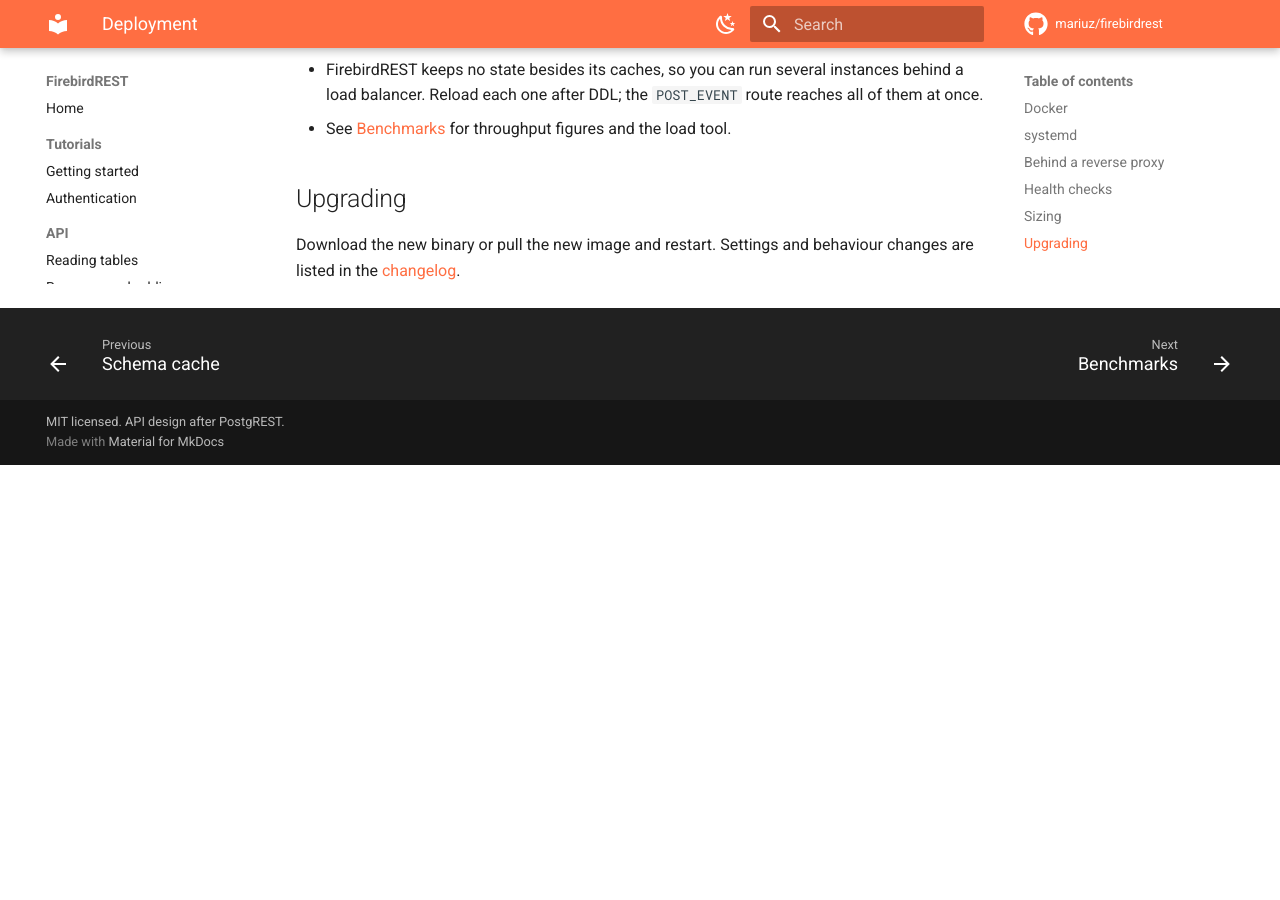
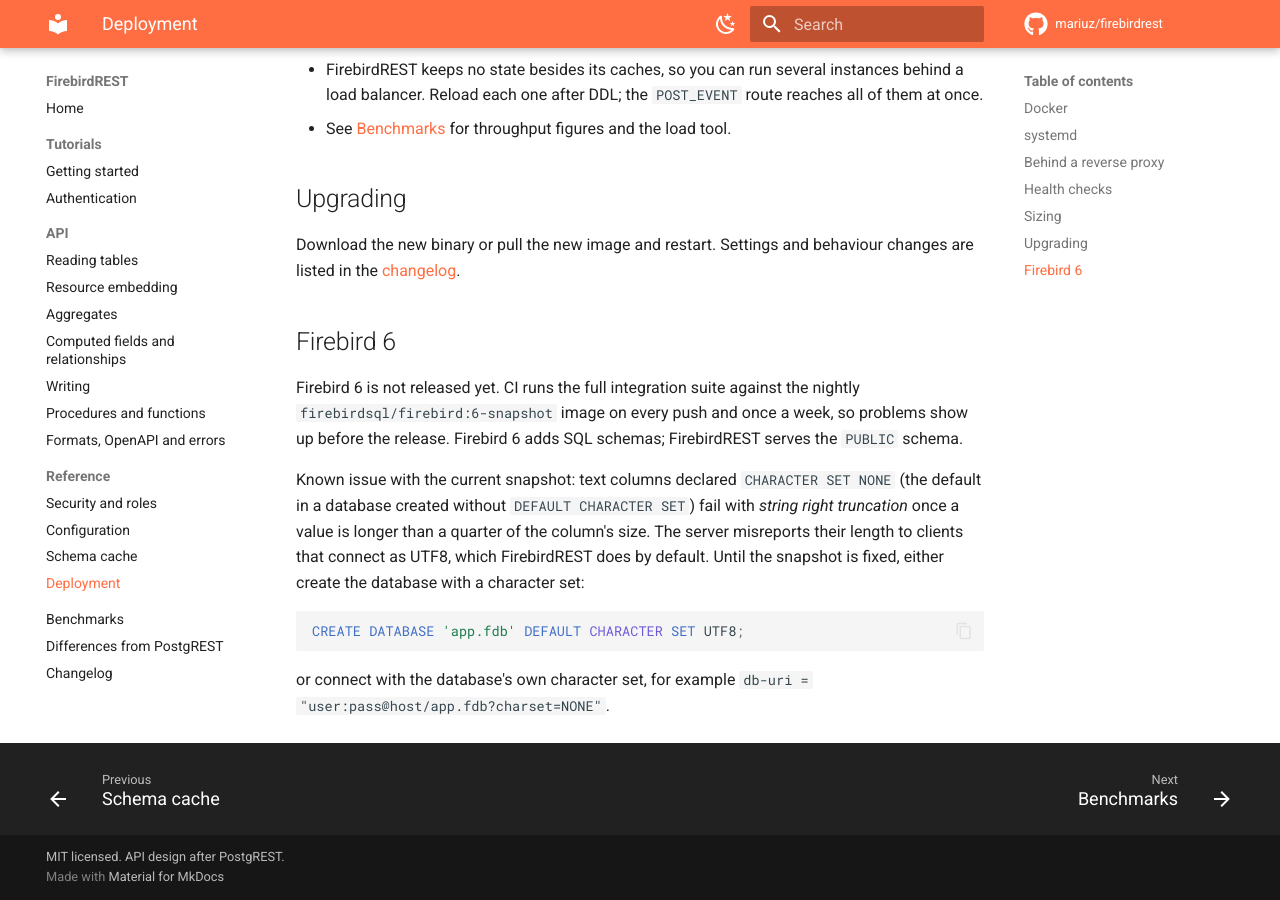
Before and after one commit to mariuz/firebirdrest, an MkDocs documentation site: the page built from docs/references/deployment.md, in a window 1280 px wide and 900 px high, scrolled down 1865 px. Built offline with MkDocs 1.6.1 and Material for MkDocs 9.7.7, drawn with Linux system fonts in a browser that asks for light colours; comment, search, counter and statistics services are not loaded; before the commit the page ends 2330 px from its top, so only the background shows below that.

Commit message:
Test against the Firebird 6 snapshot
CI now runs the integration suite against firebirdsql/firebird:6-snapshot
on every push and weekly. The job is allowed to fail until Firebird 6 is
released, so a broken nightly cannot block pull requests or releases.

Fixes found by running on Firebird 6:
- schema loading checks rows.Err(); a fetch error used to leave the schema
  silently incomplete (on Firebird 6 it dropped every foreign key)
- RDB$CONSTRAINT_TYPE is cast to VARCHAR, which Firebird 6 returns intact
- PSQL exception hints drop Firebird 6's "PUBLIC". schema prefix

The snapshot misreports the length of CHARACTER SET NONE columns to UTF8
clients, so its test database is created with DEFAULT CHARACTER SET UTF8.
The deployment docs describe the issue and the workarounds.

Co-Authored-By: Claude Opus 5.5 <noreply@anthropic.com>
Claude-Session: https://claude.ai/code/session_01U3tzQd3SecVYSRkcxDSFQV

````diff
--- a/docs/references/deployment.md
+++ b/docs/references/deployment.md
@@ -85,3 +85,22 @@ readinessProbe: { httpGet: { path: /ready, port: 3001 } }
 
 Download the new binary or pull the new image and restart. Settings and behaviour changes are
 listed in the [changelog](../changelog.md).
+
+## Firebird 6
+
+Firebird 6 is not released yet. CI runs the full integration suite against the nightly
+`firebirdsql/firebird:6-snapshot` image on every push and once a week, so problems show up
+before the release. Firebird 6 adds SQL schemas; FirebirdREST serves the `PUBLIC` schema.
+
+Known issue with the current snapshot: text columns declared `CHARACTER SET NONE` (the default
+in a database created without `DEFAULT CHARACTER SET`) fail with *string right truncation*
+once a value is longer than a quarter of the column's size. The server misreports their length
+to clients that connect as UTF8, which FirebirdREST does by default. Until the snapshot is
+fixed, either create the database with a character set:
+
+```sql
+CREATE DATABASE 'app.fdb' DEFAULT CHARACTER SET UTF8;
+```
+
+or connect with the database's own character set, for example
+`db-uri = "user:pass@host/app.fdb?charset=NONE"`.
````
Also changed, not shown: CHANGELOG.md (+11 -0 lines), README.md (+2 -1 lines), docs/index.md (+2 -1 lines), 3 other files.
